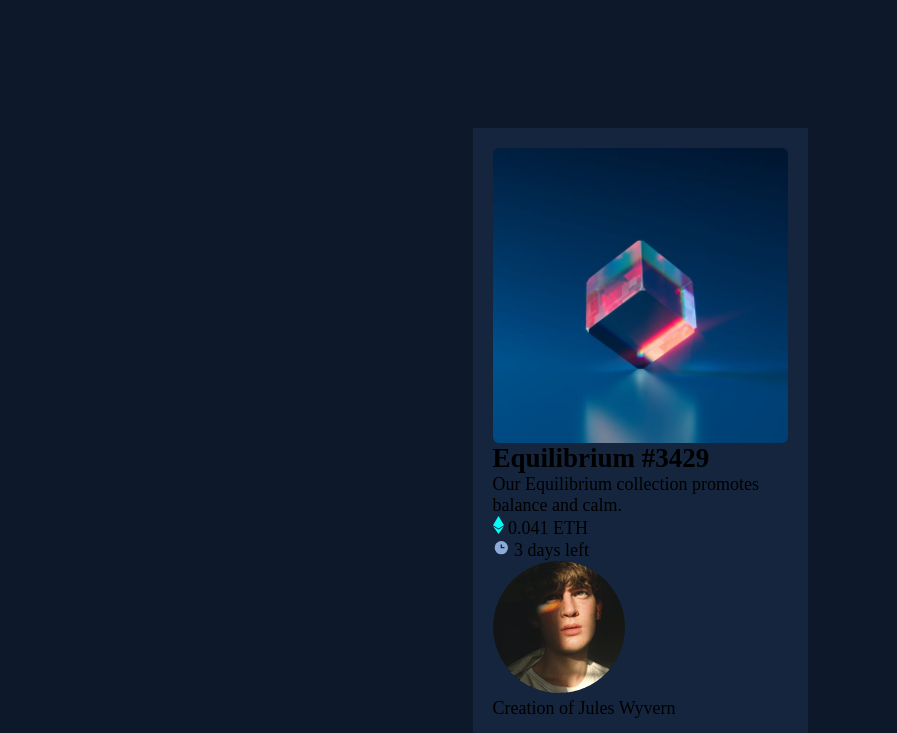
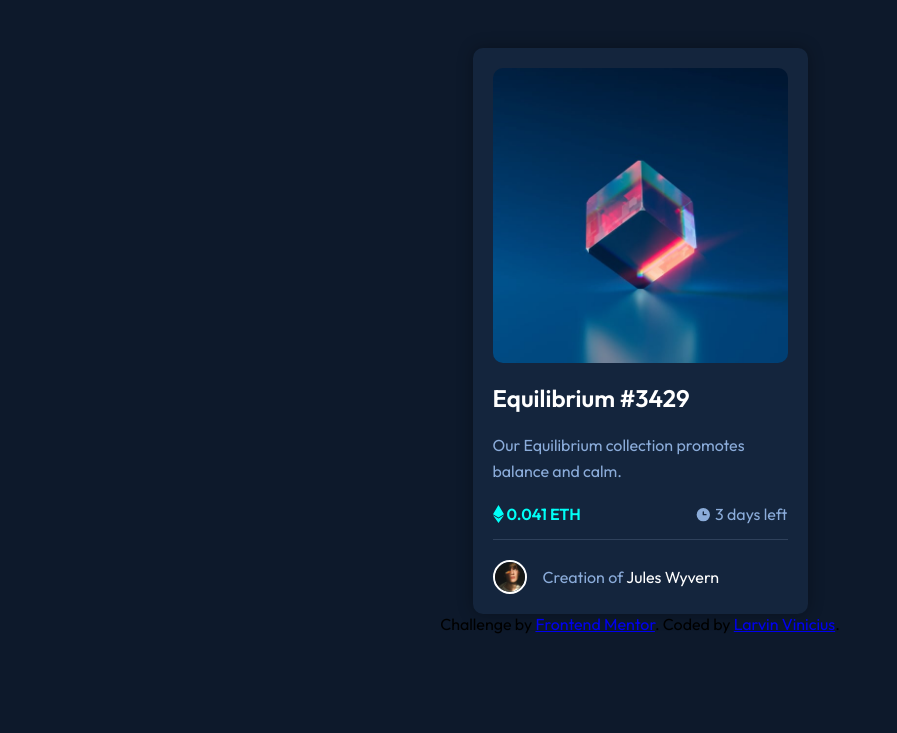
Before and after one commit to Larvin-Vinicius/desafios-front-end, a plain HTML site: page index.html in a window 1280 px wide. Shown: the top 733 px of the page, without its empty margins (0-897 px from the left). Drawn offline with Linux system fonts and the light colour scheme; a web font is replaced by a local one.

Commit message:
Pagina concluida

```diff
--- a/index.html
+++ b/index.html
@@ -16,9 +16,9 @@
     <article class="content">
       <div class="container-image">
         <img class="card-main-image" src="images/image-equilibrium.jpg" alt="equilibrium cube">
-        <div class="view-icon"></div>
+        <div class="view-icon" tabindex="1"></div>
       </div>
-      <h1>Equilibrium #3429</h1>
+      <h1 tabindex="2">Equilibrium #3429</h1>
       <p class="description">Our Equilibrium collection promotes balance and calm.</p>
       <div class="price-date">
         <p class="price">
@@ -26,19 +26,19 @@
           0.041 ETH
         </p>
         <p class="date">
-          <img src="images/icon-clock.svg" alt="Clock icon">
+          <img  src="images/icon-clock.svg" alt="Clock icon">
           3 days left
         </p>
       </div>
       <div class="user-info">
         <img src="images/image-avatar.png" alt="User avatar">
-        <p>Creation of <span>Jules Wyvern</span></p>
+        <p>Creation of <span tabindex="3">Jules Wyvern</span></p>
       </div>
-    </section>
+    </article>
   </main>
-  <div class="attribution">
+  <footer class="attribution">
     Challenge by <a href="https://www.frontendmentor.io?ref=challenge" target="_blank">Frontend Mentor</a>.
     Coded by <a href="#">Larvin Vinicius</a>.
-  </div>
+  </footer>
 </body>
 </html>
--- a/style.css
+++ b/style.css
@@ -6,7 +6,9 @@ body, h1, p, span, div, img {
 
 body {
     background: var(--very-dark-blue-body-bg);
-    font-size: 18px;
+    font-size: 16px;
+    margin-top: 3rem;
+    font-family: "Outfit";
 }
 
 :root {
@@ -27,19 +29,23 @@ body {
     height: auto;
     padding: 20px;
     background-color: var(--very-dark-blue-card-bg);
+    border-radius: 10px;
+    box-shadow: 0 0 1em rgba(0,0,0,0.3);;
+}
+
+.content {
     display: grid;
-    margin-top: 8rem;
+    gap: 20px;
 }
 
 .container-image {
     position: relative;
-
 }
 
 .card-main-image {
     max-width: 100%;
     display: block;
-    border-radius: 6px;
+    border-radius: 10px;
 }
 
 .view-icon {
@@ -53,7 +59,7 @@ body {
     opacity: 0;
     transition: .5s;
     top: 0;
-    border-radius: 6px;
+    border-radius: 10px;
 }
 
 .view-icon:hover {
@@ -61,7 +67,76 @@ body {
     cursor: pointer;
 }
 
+.view-icon:focus {
+    opacity: 1;
+}
+
+h1 {
+    color: var(--white);
+    font-weight: 600;
+}
+
 h1:hover {
     color: var(--cyan);
     cursor:pointer;
 }
+
+h1:focus {
+    color: var(--cyan);
+}
+
+.description {
+    color: var(--soft-blue);
+    line-height: 1.6;
+}
+
+.price-date {
+    display: flex;
+    justify-content: space-between;
+    border-bottom: 1px solid var(--very-dark-blue-line);
+    padding-bottom: 15px;
+}
+
+.price {
+    color: var(--cyan);
+    font-weight: 600;
+}
+
+.date {
+    color: var(--soft-blue);
+}
+
+.price-date img {
+    vertical-align: -3px;
+}
+
+.user-info {
+    display: flex;
+    gap: 1rem;
+    align-items: center;
+    color: var(--soft-blue);
+}
+
+.user-info img {
+    border: 2px solid var(--white);
+    border-radius: 50%;
+    width: 30px;
+}
+
+.user-info span {
+    color: var(--white);
+    transition: .5s;
+}
+
+.user-info span:hover {
+    color: var(--cyan);
+    cursor: pointer;
+}
+
+.user-info span:focus {
+    color: var(--cyan);
+}
+
+footer {
+    text-align: center;
+}
```
Also changed, not shown: images/print-do-site.png (added), 1 other file.
